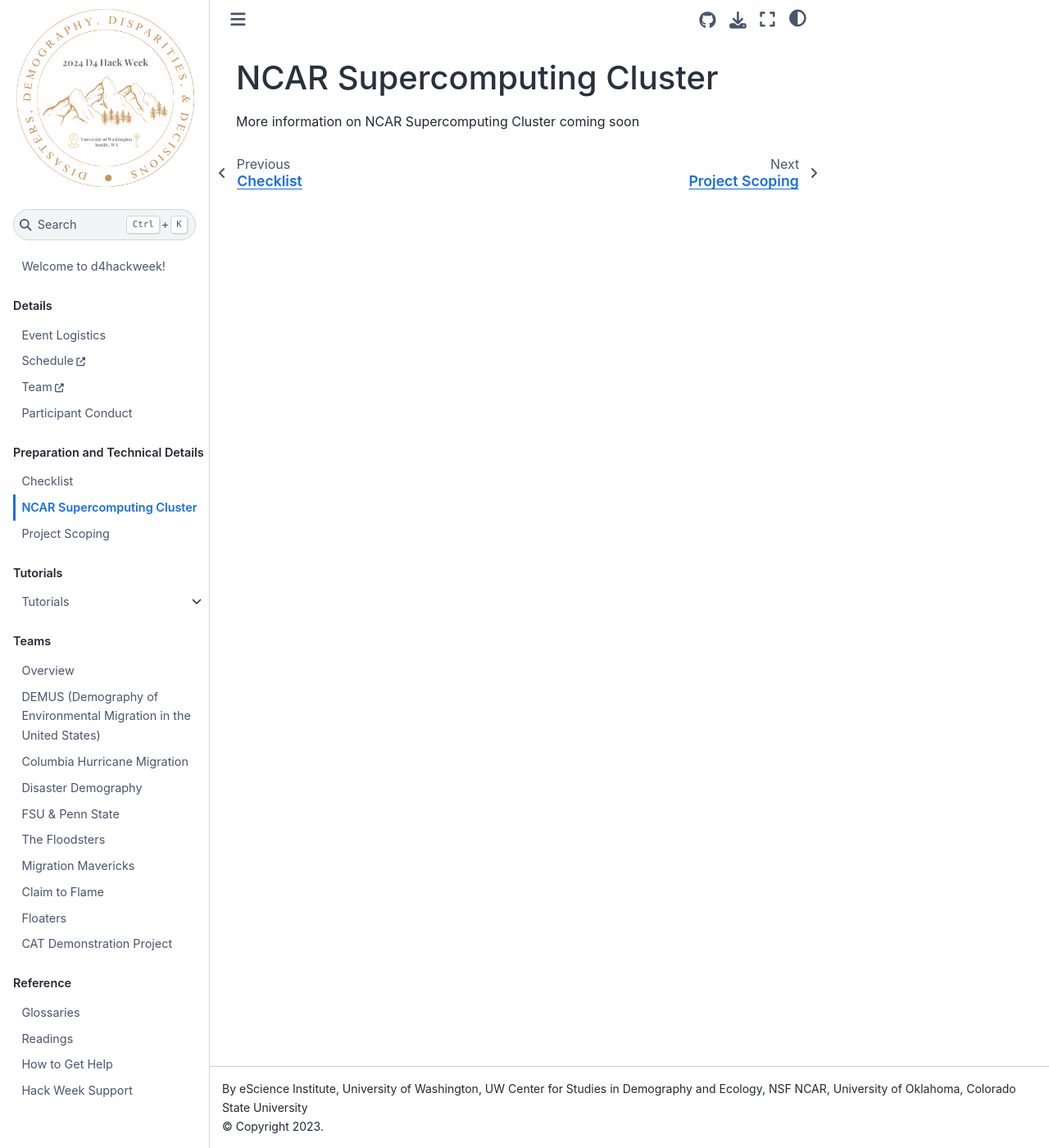
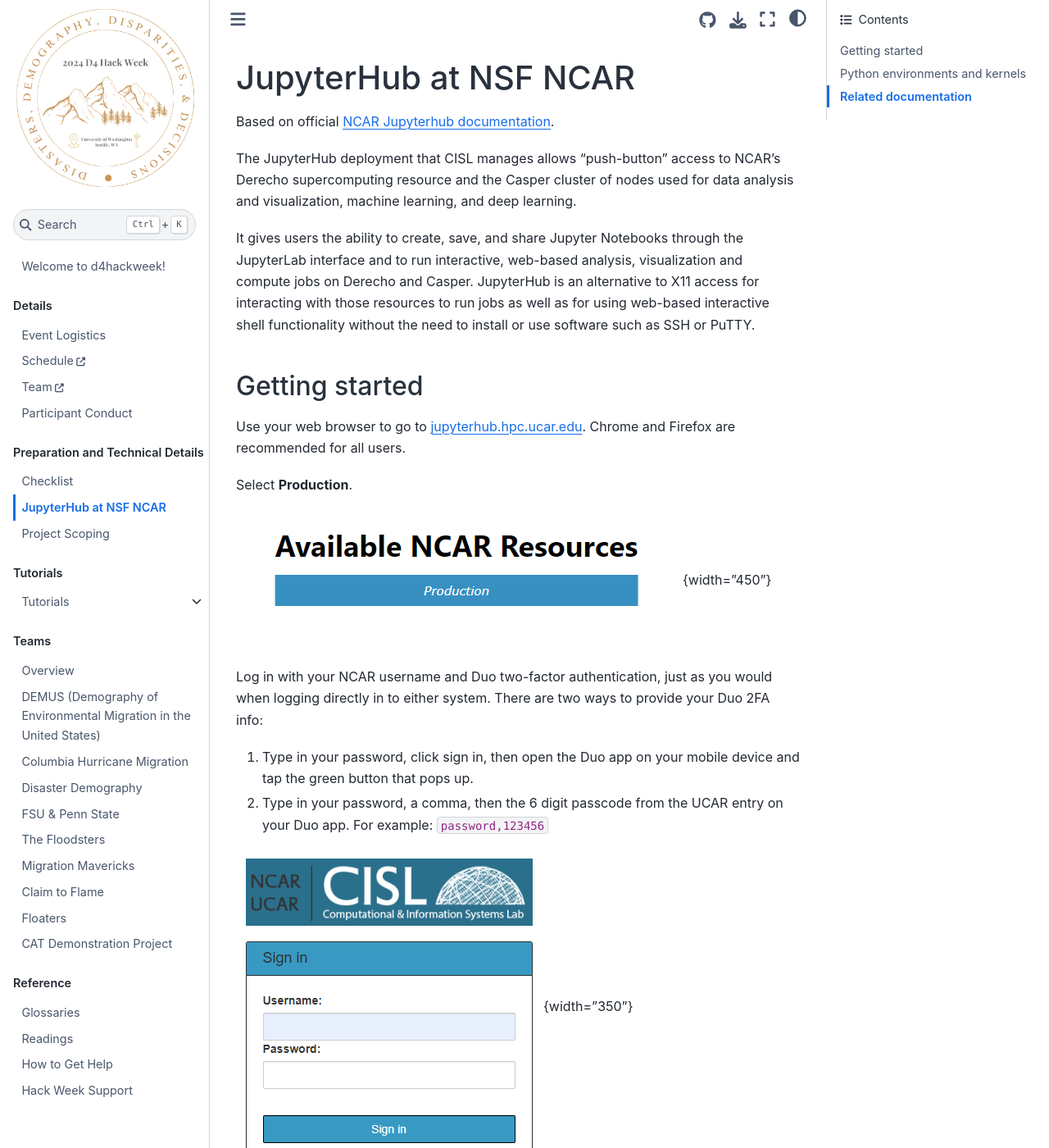
Before and after one commit to d4hackweek/d4book, a Jupyter Book: the page built from book/preliminary/NCAR.md, in a window 1280 px wide and 1400 px high. Shown: the whole window at 82% size. Built offline with Jupyter Book 1.0.4 settings and Sphinx 7.4.7 and the Sphinx Book theme 1.1.4, drawn with Linux system fonts in a browser that asks for light colours; pages that are not in the unit, such as notebooks, are missing from menus; some of the changed text lies outside the part shown.

Commit message:
Added jupyterhub tutorial

```diff
--- a/book/_config.yml
+++ b/book/_config.yml
@@ -50,6 +50,7 @@
 launch_buttons:
   notebook_interface: jupyterlab
   binderhub_url: "https://mybinder.org"
+  colab_url: "https://colab.research.google.com"
 
 # Information about where the book exists on the web
 repository:
--- a/book/preliminary/NCAR.md
+++ b/book/preliminary/NCAR.md
@@ -1,3 +1,101 @@
-# NCAR Supercomputing Cluster
+# JupyterHub at NSF NCAR
 
-More information on NCAR Supercomputing Cluster coming soon
+Based on official [NCAR Jupyterhub documentation](https://ncar-hpc-docs.readthedocs.io/en/latest/compute-systems/jupyterhub/).
+
+The JupyterHub deployment that CISL manages allows "push-button" access
+to NCAR's Derecho supercomputing resource and the Casper cluster of
+nodes used for data analysis and visualization, machine learning, and
+deep learning.
+
+It gives users the ability to create, save, and share Jupyter
+Notebooks through the JupyterLab interface and to run interactive,
+web-based analysis, visualization and compute jobs on Derecho and
+Casper. JupyterHub is an alternative to X11 access for interacting with
+those resources to run jobs as well as for using web-based interactive
+shell functionality without the need to install or use software such as
+SSH or PuTTY.
+
+## Getting started
+
+Use your web browser to go to
+[jupyterhub.hpc.ucar.edu](https://jupyterhub.hpc.ucar.edu/).
+Chrome and Firefox are recommended for all users.
+
+Select **Production**.
+
+![](media/jhub1_new.png){width="450"}
+
+Log in with your NCAR username and Duo two-factor authentication, just
+as you would when logging directly in to either system. There are two ways
+to provide your Duo 2FA info:
+1. Type in your password, click sign in, then open the Duo app on your mobile device and tap the green button that pops up.
+2. Type in your password, a comma,  then the 6 digit passcode from the UCAR entry on your Duo app. For example: `password,123456`
+
+![](media/jhub2_new.png){width="350"}
+
+After you authenticate, you will be able to start a new default server
+or create a named server. (See following image.) You can have up to four
+named servers to use for accessing different compute resources.
+
+!!! danger "Do not start a new server simply to run additional notebooks!"
+    Do not start a new server simply to run additional notebooks; a single
+    server can support multiple notebooks at once. However, executing the
+    same notebook file in multiple servers concurrently can lead to kernel
+    failures and other errors.
+
+![](media/jhub3_new.png){width="450"}
+
+After starting a server, select the cluster you want to use. You can
+choose to work on a login node or a batch node on Casper.
+![](media/jhub4_new.png){width="450"}
+
+If you choose a **login node**, launching the server will take you to
+the web interface.
+
+If you choose a **batch node**, use the form provided (images below) to
+specify your project code, set the necessary PBS job options, and launch
+the appropriate server. The name of your batch job will be `STDIN`.
+
+For more information about the options, see: [Submitting jobs with PBS](https://ncar-hpc-docs.readthedocs.io/en/latest/pbs/job-scripts/).
+
+Launch your job when ready. This job only gives you access to the
+JupyterLab instance. If you need more resources, you can launch another
+job or jobs from within JupyterLab.
+
+![](media/jhub5_new.png){width="350"} ![](media/jhub6_new.png){width="350"}
+
+After launching the job, you will have access to multiple kernels in the
+web interface (image below) for working with various languages and
+applications.
+
+!!! note "Where are my files?"
+    Note that the “File browser” icon (upper-left of following image) allows
+    you to explore your home directory *only*. To change to your scratch or
+    work space, create soft links in your home directory to those locations.
+
+![](media/jhub7_new.png)
+
+## Python environments and kernels
+
+The JupyterLab dashboard provides access to Notebook and Console
+kernels, which are programming language interpreters. Available kernels,
+which change periodically as new releases are installed, include:
+
+- Multiple Python 3 interpreters with varying package support including
+  a basic install (Python 3), the Pangeo stack installed with conda
+  (Pangeo), and the [NCAR Python Library](https://ncar-hpc-docs.readthedocs.io/en/latest/environment-and-software/user-environment/conda/#the-ncar-python-library) (NPL) that is
+  also provided at the command-line by the `conda` environment module.
+
+- R
+
+- MATLAB
+
+- Julia
+
+- A Bash interpreter that provides a shell environment
+
+## Related documentation
+
+See these related CISL documentation pages for additional support:
+
+- [Using Conda and Python](https://ncar-hpc-docs.readthedocs.io/en/latest/environment-and-software/user-environment/conda/#creating-jupyter-kernels-for-your-environments)
```
Also changed, not shown: book/intro.md (+8 -2 lines), book/preliminary/media/jhub1_new.png (added), book/preliminary/media/jhub2_new.png (added), book/preliminary/media/jhub3_new.png (added), book/preliminary/media/jhub4_new.png (added), book/preliminary/media/jhub5_new.png (added), book/preliminary/media/jhub6_new.png (added), book/preliminary/media/jhub7_new.png (added).
